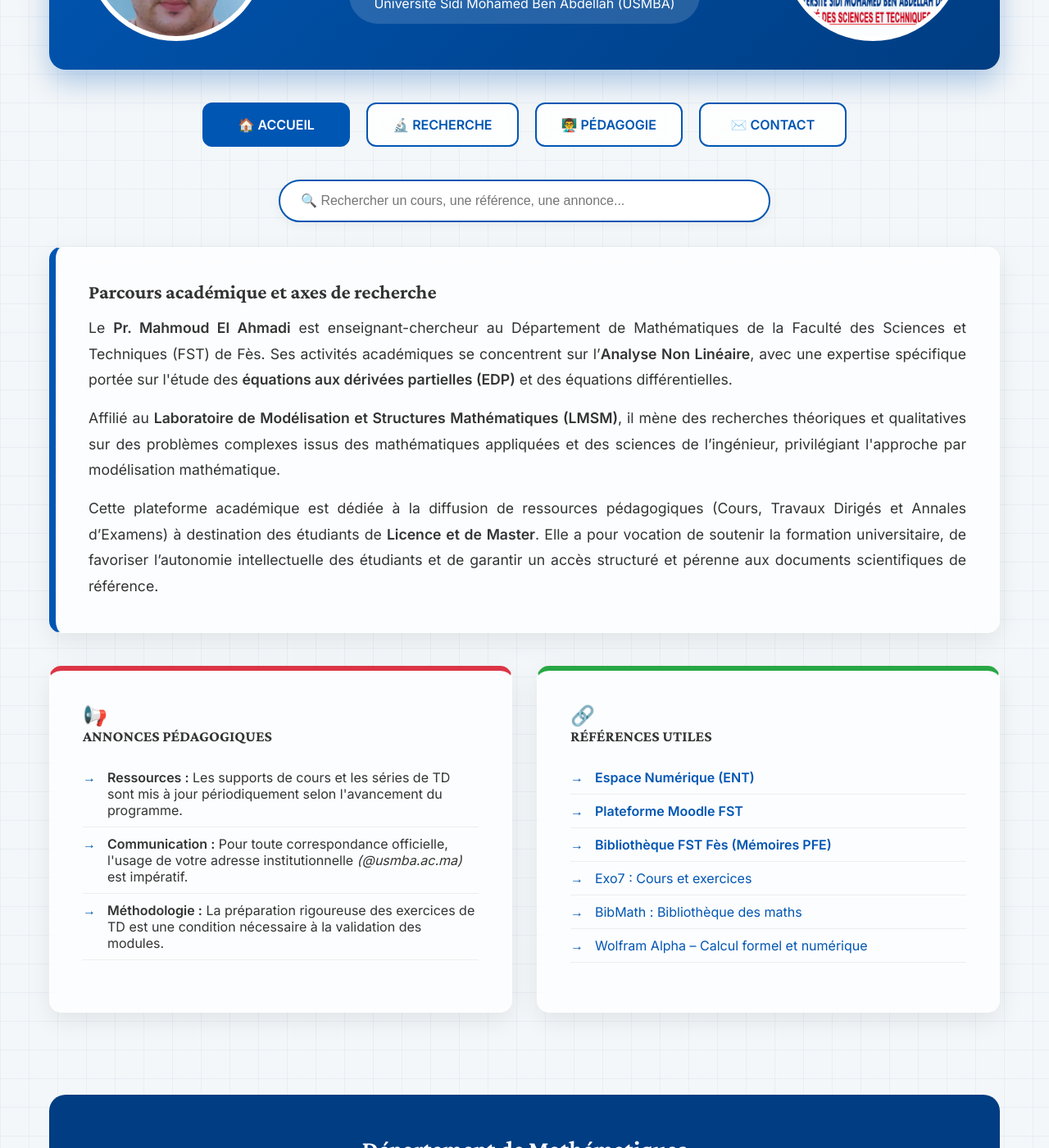
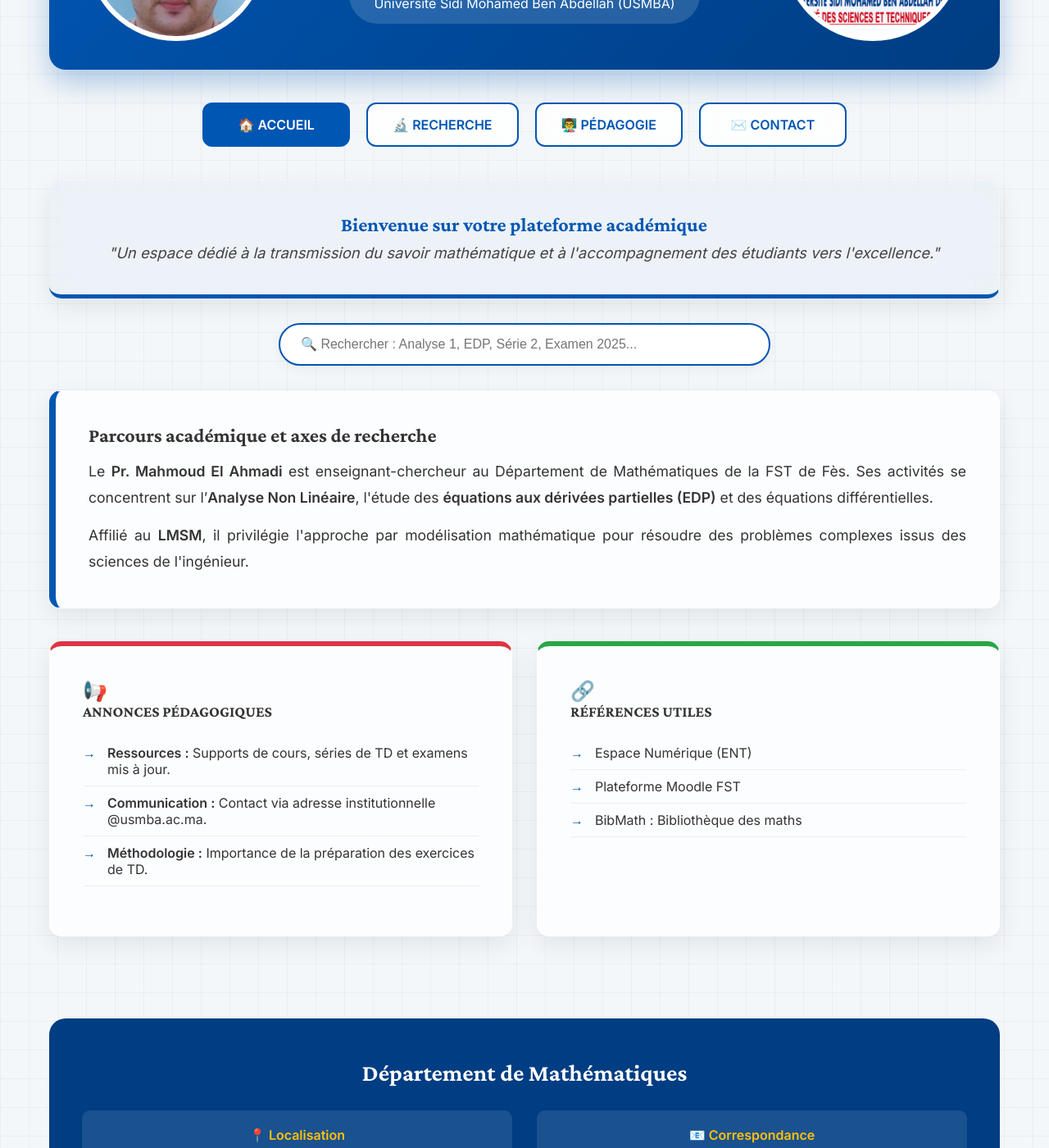
Before and after one commit to mahmoudmath/mahmoudmath.github.io, a Jekyll site: the page index.html, which Jekyll copies as it is, in a window 1280 px wide and 1400 px high, scrolled down 225 px. Shown: the whole window at 82% size. Built offline with Jekyll 4.4.1, drawn with Linux system fonts in a browser that asks for light colours; some of the changed text lies outside the part shown.

Commit message:
Update index.html

```diff
--- a/index.html
+++ b/index.html
@@ -10,16 +10,21 @@
 </head>
 <body>
     <div class="container">
+        <!-- EN-TÊTE -->
         <header class="professor-header" data-aos="fade-down">
             <div class="header-photo"><img src="assets/pdf/photo-prof.jpg" alt="Pr. Mahmoud El Ahmadi"></div>
             <div class="header-content">
                 <div class="professor-name">Pr. Mahmoud El Ahmadi</div>
                 <div class="professor-title">Professeur de Mathématiques</div>
-                <div class="institution"><span class="university">Faculté des Sciences et Techniques de Fès</span><br>Université Sidi Mohamed Ben Abdellah (USMBA)</div>
+                <div class="institution">
+                    <span class="university">Faculté des Sciences et Techniques de Fès</span><br>
+                    Université Sidi Mohamed Ben Abdellah (USMBA)
+                </div>
             </div>
             <div class="header-logo"><img src="assets/pdf/logo-universite.jpg" alt="Logo USMBA FST"></div>
         </header>
 
+        <!-- NAVIGATION -->
         <nav class="academic-nav" data-aos="fade-up">
             <a href="index.html" class="nav-card active">🏠 ACCUEIL</a>
             <a href="recherche.html" class="nav-card">🔬 RECHERCHE</a>
@@ -27,51 +32,73 @@
             <a href="contact.html" class="nav-card">✉️ CONTACT</a>
         </nav>
 
-        <div class="search-container" data-aos="fade-up">
-            <input type="text" id="searchInput" class="search-bar" placeholder="🔍 Rechercher un cours, une référence, une annonce...">
+        <!-- MESSAGE DE BIENVENUE -->
+        <div class="presentation" data-aos="fade-up" style="border-left: none; border-bottom: 5px solid #0056b3; text-align: center; background: rgba(0, 86, 179, 0.03); margin-bottom: 30px;">
+            <h2 style="color: #0056b3; margin-bottom: 10px; font-family: 'Crimson Pro', serif;">Bienvenue sur votre plateforme académique</h2>
+            <p style="font-size: 1.15em; color: #444; font-style: italic;">
+                "Un espace dédié à la transmission du savoir mathématique et à l'accompagnement des étudiants vers l'excellence."
+            </p>
         </div>
 
-        <section class="presentation" data-aos="fade-right">
+        <!-- BARRE DE RECHERCHE AMÉLIORÉE -->
+        <div class="search-container" data-aos="fade-up">
+            <input type="text" id="searchInput" class="search-bar" placeholder="🔍 Rechercher : Analyse 1, EDP, Série 2, Examen 2025...">
+            <p id="noResults" style="display:none; color: #dc3545; text-align: center; margin-top: 20px; font-weight: bold; background: #fff; padding: 15px; border-radius: 10px; box-shadow: 0 4px 10px rgba(0,0,0,0.05);">
+                Aucun résultat ne correspond à votre recherche. Essayez avec d'autres mots-clés (ex: Analyse, TD, Examens).
+            </p>
+        </div>
+
+        <!-- PARCOURS ET RECHERCHE (Section Chercheur) -->
+        <section class="presentation search-item" data-aos="fade-right">
             <h2>Parcours académique et axes de recherche</h2>
             <p style="font-size: 1.1em; line-height: 1.8; text-align: justify; margin-top: 15px;">
-                Le <strong>Pr. Mahmoud El Ahmadi</strong> est enseignant-chercheur au Département de Mathématiques de la Faculté des Sciences et Techniques (FST) de Fès. Ses activités académiques se concentrent sur l’<strong>Analyse Non Linéaire</strong>, avec une expertise spécifique portée sur l'étude des <strong>équations aux dérivées partielles (EDP)</strong> et des équations différentielles.
+                Le <strong>Pr. Mahmoud El Ahmadi</strong> est enseignant-chercheur au Département de Mathématiques de la FST de Fès. Ses activités se concentrent sur l’<strong>Analyse Non Linéaire</strong>, l'étude des <strong>équations aux dérivées partielles (EDP)</strong> et des équations différentielles.
             </p>
             <p style="margin-top: 15px; font-size: 1.1em; line-height: 1.8; text-align: justify;">
-                Affilié au <strong>Laboratoire de Modélisation et Structures Mathématiques (LMSM)</strong>, il mène des recherches théoriques et qualitatives sur des problèmes complexes issus des mathématiques appliquées et des sciences de l’ingénieur, privilégiant l'approche par modélisation mathématique.
+                Affilié au <strong>LMSM</strong>, il privilégie l'approche par modélisation mathématique pour résoudre des problèmes complexes issus des sciences de l'ingénieur.
             </p>
-            <p style="margin-top: 15px; font-size: 1.1em; line-height: 1.8; text-align: justify;">
-                Cette plateforme académique est dédiée à la diffusion de ressources pédagogiques (Cours, Travaux Dirigés et Annales d’Examens) à destination des étudiants de <strong>Licence et de Master</strong>. Elle a pour vocation de soutenir la formation universitaire, de favoriser l’autonomie intellectuelle des étudiants et de garantir un accès structuré et pérenne aux documents scientifiques de référence.
-            </p>
+            <!-- LISTE DE MOTS CLÉS POUR LA RECHERCHE (CACHÉE) -->
+            <span class="hidden-keywords" style="display:none;">
+                recherche articles communications chercheur lmsm laboratoire edp equations derivees partielles analyse non lineaire modelisation mathématique equations differentielles doctorat parcours biographie
+            </span>
         </section>
 
         <div class="resources-grid">
-            <div class="resource-card" data-aos="zoom-in" style="border-top-color: #dc3545;">
+            <!-- CARTE PÉDAGOGIE (La plus importante pour les étudiants) -->
+            <div class="resource-card search-item" data-aos="zoom-in" style="border-top-color: #dc3545;">
                 <span style="font-size: 1.5em;">📢</span>
                 <h3>ANNONCES PÉDAGOGIQUES</h3>
                 <ul class="resource-list">
-                    <li><strong>Ressources :</strong> Les supports de cours et les séries de TD sont mis à jour périodiquement selon l'avancement du programme.</li>
-                    <li><strong>Communication :</strong> Pour toute correspondance officielle, l'usage de votre adresse institutionnelle <em>(@usmba.ac.ma)</em> est impératif.</li>
-                    <li><strong>Méthodologie :</strong> La préparation rigoureuse des exercices de TD est une condition nécessaire à la validation des modules.</li>
+                    <li><strong>Ressources :</strong> Supports de cours, séries de TD et examens mis à jour.</li>
+                    <li><strong>Communication :</strong> Contact via adresse institutionnelle @usmba.ac.ma.</li>
+                    <li><strong>Méthodologie :</strong> Importance de la préparation des exercices de TD.</li>
                 </ul>
+                <!-- MOTS CLÉS EXHAUSTIFS POUR LES ÉTUDIANTS -->
+                <span class="hidden-keywords" style="display:none;">
+                    pedagogie cours td travaux dirigés exercices séries serie 1 serie 2 serie 3 serie 4 examens controles annales rattrapage sessions
+                    analyse 1 analyse i analyse 2 analyse ii analyse 4 analyse iv
+                    2024 2025 2026 semestre s1 s2 s3 s4 licence master supports ressources
+                </span>
             </div>
 
-            <div class="resource-card" data-aos="zoom-in" data-aos-delay="200" style="border-top-color: #28a745;">
+            <!-- CARTE RÉFÉRENCES -->
+            <div class="resource-card search-item" data-aos="zoom-in" data-aos-delay="200" style="border-top-color: #28a745;">
                 <span style="font-size: 1.5em;">🔗</span>
                 <h3>RÉFÉRENCES UTILES</h3>
                 <ul class="resource-list">
-                    <li><a href="https://ent-fst.usmba.ac.ma/" target="_blank" style="color:#0056b3; font-weight: bold;">Espace Numérique (ENT)</a></li>
-                    <li><a href="https://elearn.fst-usmba.ac.ma/" target="_blank" style="color:#0056b3; font-weight: bold;">Plateforme Moodle FST</a></li>
-                    <li><a href="https://memoirepfe.fst-usmba.ac.ma/" target="_blank" style="color:#0056b3; font-weight: bold;">Bibliothèque FST Fès (Mémoires PFE)</a></li>
-                    <li><a href="http://exo7.emath.fr/" target="_blank" style="color:#0056b3;">Exo7 : Cours et exercices</a></li>
-                    <li><a href="https://www.bibmath.net/" target="_blank" style="color:#0056b3;">BibMath : Bibliothèque des maths</a></li>
-                    <li><a href="https://www.wolframalpha.com/" target="_blank" style="color:#0056b3;">Wolfram Alpha – Calcul formel et numérique</a></li>
+                    <li><a href="https://ent-fst.usmba.ac.ma/" target="_blank">Espace Numérique (ENT)</a></li>
+                    <li><a href="https://elearn.fst-usmba.ac.ma/" target="_blank">Plateforme Moodle FST</a></li>
+                    <li><a href="https://www.bibmath.net/" target="_blank">BibMath : Bibliothèque des maths</a></li>
                 </ul>
+                <!-- MOTS CLÉS POUR LES RÉFÉRENCES -->
+                <span class="hidden-keywords" style="display:none;">
+                    liens utiles ent moodle bibliothèque pfe memoires memoire fst usmba wolfram alpha exo7 ressources en ligne aide
+                </span>
             </div>
         </div>
 
         <footer class="professor-footer" data-aos="fade-up">
             <h3 style="font-size: 1.8em; margin-bottom: 20px;">Département de Mathématiques</h3>
-            <p>Faculté des Sciences et Techniques de Fès</p>
             <div class="contact-info">
                 <div class="contact-item">
                     <h4>📍 Localisation</h4>
@@ -79,35 +106,54 @@
                 </div>
                 <div class="contact-item">
                     <h4>📧 Correspondance</h4>
-                    <p>mahmoud.elahmadi@usmba.ac.ma<br>Réponse sous 48h ouvrées</p>
+                    <p>mahmoud.elahmadi@usmba.ac.ma</p>
                 </div>
-                <div class="contact-item">
-                    <h4>🕒 Permanence</h4>
-                    <p>Réception sur rendez-vous<br>à solliciter par courriel institutionnel</p>
-                </div>
-            </div>
-            <div class="footer-links">
-                <a href="http://www.fst-usmba.ac.ma/" target="_blank">🌐 Portail FST Fès</a>
-                <a href="https://www.usmba.ac.ma" target="_blank">🏛️ Université USMBA</a>
-                <a href="https://fst-usmba.ac.ma/emploi-du-temps/" target="_blank">📅 Emplois du Temps</a>
             </div>
             <div class="signature">
                 <p>"La rigueur mathématique est le fondement de toute pensée scientifique structurée."</p>
-                <p style="margin-top: 15px;">© 2026 Pr. Mahmoud El Ahmadi - FST de Fès, USMBA</p>
+                <p style="margin-top: 15px;">© 2026 Pr. Mahmoud El Ahmadi - USMBA</p>
             </div>
         </footer>
     </div>
+
+    <!-- SCRIPT DE RECHERCHE DYNAMIQUE -->
     <script src="https://unpkg.com/aos@2.3.1/dist/aos.js"></script>
     <script>
+        // Initialisation des animations
         AOS.init({ duration: 1000, once: true });
-        document.getElementById('searchInput').addEventListener('keyup', function() {
-            let filter = this.value.toLowerCase();
-            let cards = document.querySelectorAll('.resource-card, .presentation p');
-            cards.forEach(card => {
-                let text = card.innerText.toLowerCase();
-                card.closest('.resource-card, .presentation') ? card.style.display = text.includes(filter) ? "block" : "none" : null;
+
+        // Logique de recherche
+        const searchInput = document.getElementById('searchInput');
+        const searchItems = document.querySelectorAll('.search-item');
+        const noResults = document.getElementById('noResults');
+
+        searchInput.addEventListener('input', function() {
+            const query = this.value.toLowerCase().trim();
+            let found = false;
+
+            searchItems.forEach(item => {
+                // On récupère tout le texte (visible + mots-clés cachés)
+                const content = item.textContent.toLowerCase();
+
+                if (content.includes(query)) {
+                    item.style.display = ""; // On affiche
+                    item.style.animation = "fadeIn 0.5s";
+                    found = true;
+                } else {
+                    item.style.display = "none"; // On cache
+                }
             });
+
+            // Affichage du message si rien n'est trouvé
+            noResults.style.display = (found || query === "") ? "none" : "block";
         });
     </script>
+
+    <style>
+        @keyframes fadeIn {
+            from { opacity: 0; transform: translateY(10px); }
+            to { opacity: 1; transform: translateY(0); }
+        }
+    </style>
 </body>
 </html>
```
